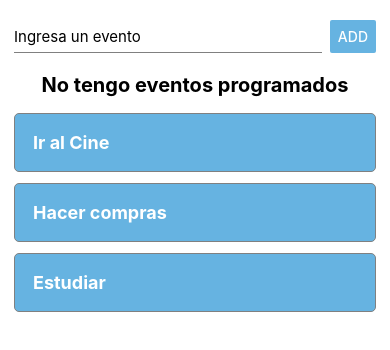
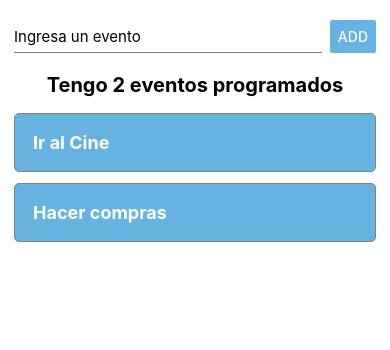
Before and after one commit to alloisa2005/rn_calendar_events, a React Native app: screen / in a window 390 px wide. Shown: the top 350 px of the page. Built offline with nearby package versions, Linux system fonts and the light colour scheme.

Commit message:
feat: Ajustando errores

```diff
--- a/src/components/home/index.jsx
+++ b/src/components/home/index.jsx
@@ -1,9 +1,14 @@
 import React, { useState } from 'react'
 import { View, Text } from 'react-native'
-import { Input, MyList, MiModal } from '../../components'
+import { useSelector } from 'react-redux';
 import { styles } from './styles';
+import Input from '../input';
+import MyList from '../list';
+import MiModal from '../modal';
 
 const Home = () => {
+
+  const events = useSelector((state) => state.events.events);
 
   const [inputTxt, setInputTxt] = useState("");
   const [eventList, setEventList] = useState([]);
@@ -53,11 +58,11 @@ const Home = () => {
         />
 
         <Text style={styles.texto}>
-          {eventList.length === 0
+          {events.length === 0
             ? `No tengo eventos programados`
-            : eventList.length === 1
-            ? `Tengo ${eventList.length} evento programado`
-            : `Tengo ${eventList.length} eventos programados`}
+            : events.length === 1
+            ? `Tengo ${events.length} evento programado`
+            : `Tengo ${events.length} eventos programados`}
         </Text>
 
         <View style={styles.listaContainer}>
--- a/src/index.jsx
+++ b/src/index.jsx
@@ -1,11 +1,9 @@
 import React from "react";
-
-
 import { Provider } from "react-redux";
 import { StatusBar } from "react-native";
+import { Home } from "./components";
 
 import store from "./redux/store";
-import { Home } from "./components";
 
 export default function App() {
   return (
--- a/src/redux/reducers/events.reducer.js
+++ b/src/redux/reducers/events.reducer.js
@@ -4,7 +4,6 @@ const initialState = {
   events: [
     {id: 1, title: 'Ir al Cine', completed: false},
     {id: 2, title: 'Hacer compras', completed: false},
-    {id: 3, title: 'Estudiar', completed: false},
   ]
 }
 
```
Also changed, not shown: src/components/index.js (+4 -4 lines).
